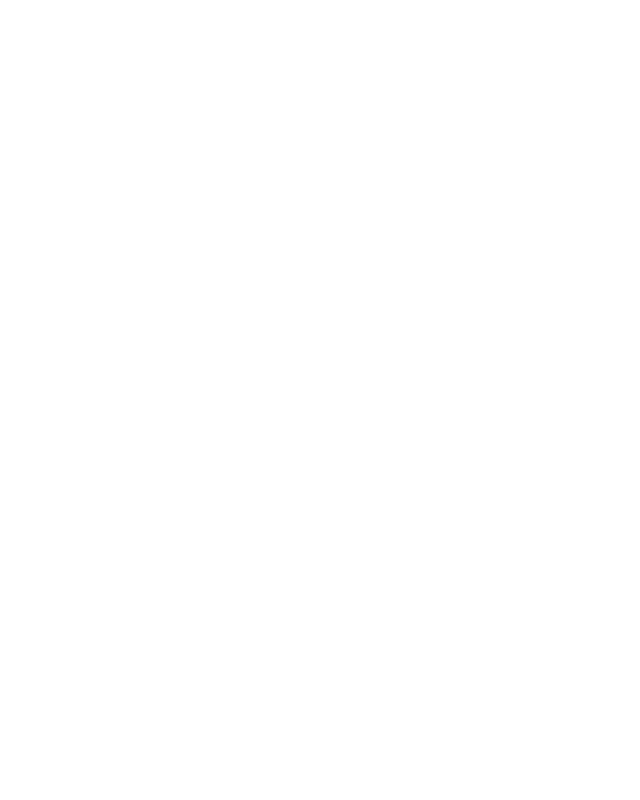
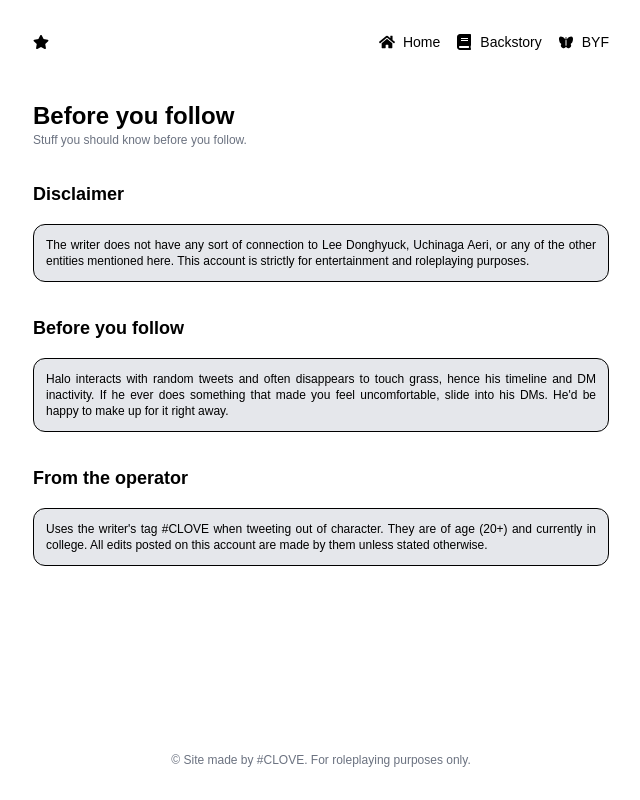
Before and after one commit to tifohsi/halo-site, a React (Vite) app: page /Byf in a window 1280 px wide. Before the commit this address had no page. Shown: the whole page, without its empty margins (319-959 px from the left). Built offline with nearby package versions, Linux system fonts and the light colour scheme; a web font is replaced by a local one.

Commit message:
added backstory and byf pages

```diff
--- /dev/null
+++ b/components/Footer.jsx
@@ -0,0 +1,11 @@
+import { Link } from 'react-router-dom'
+
+export default function Footer() {
+  return (
+    <footer>
+        <div className="px-8 py-8 text-center text-[10px] sm:text-xs text-gray-500 ">
+          &copy; Site made by #CLOVE. For roleplaying purposes only.
+        </div>
+    </footer>
+    )
+}
--- a/components/Header.jsx
+++ b/components/Header.jsx
@@ -5,25 +5,25 @@
 export default function Header() {
   return (
     <header className="px-8 py-8 flex items-center justify-between">
-      <FaStar className="w-4 h-4 text-black" />
-      <nav className="ml-2 text-black text-sm">
-        <ul className="flex space-x-6">
+      <FaStar className="w-3 h-3 sm:w-4 sm:h-4 text-black" />
+      <nav className="ml-2 text-black text-xs sm:text-sm">
+        <ul className="flex space-x-4">
           <li className="hover:cursor-pointer transition hover:scale-105">
             <Link to="/" className="flex items-center">
-              <FaHome className="w-4 h-4 inline-block mr-2" />
+              <FaHome className="w-3 h-3 sm:w-4 sm:h-4 inline-block mr-2" />
               Home
             </Link>
           </li>
           <li className='hover:cursor-pointer transition hover:scale-105'>
             <Link to="/Backstory" className="flex items-center">
-              <FaBook className="w-4 h-4 inline-block mr-2" />
+              <FaBook className="w-3 h-3 sm:w-4 sm:h-4 inline-block mr-2" />
               Backstory
             </Link>
           </li>
-          <li className="hover:cursor-pointer transition hover:scale-105 font-bold">
-            <Link to="/Mun" className="flex items-center">
-              <PiButterflyFill className="w-4 h-4 inline-block mr-2" />
-              문.
+          <li className="hover:cursor-pointer transition hover:scale-105">
+            <Link to="/Byf" className="flex items-center">
+              <PiButterflyFill className="w-3 h-3 sm:w-4 sm:h-4 inline-block mr-2" />
+              BYF
             </Link>
           </li>
         </ul>
--- a/pages/Backstory.jsx
+++ b/pages/Backstory.jsx
@@ -1,9 +1,58 @@
 import Header from '../components/Header.jsx'
+import Footer from '../components/Footer.jsx';
 
 export default function Backstory() {
     return (
-    <div className="max-w-[40rem] mx-auto align-center">
-        <Header />
-    </div>
+    <>
+        <div className="max-w-[40rem] mx-auto align-center">
+            <Header />
+
+            <main className="px-8 space-y-4">
+                <div className="pt-4 items-center about">
+                    <p className="text-2xl font-bold">Backstory</p>
+                    <p className="text-xs text-gray-500"> What makes Halo who he is.</p>
+                </div>
+
+                <div className="pt-4 flex justify-between items-center about">
+                    <p className="text-sm sm:text-lg font-bold">Halo, as he is.</p>
+                </div>
+
+                <div className="border border-black rounded-xl p-3  bg-gray-200 flex justify-center about-box-1">
+                    <p className="text-[10px] sm:text-xs justify text-justify">
+                        Born in Manila, Halo was raised in a loving household under his grandparents' care in Pampanga. Due to his parents' career nature, he was entrustted
+                        under the care of his grandparents, who provided him with a loving and supportive environment. Growing up, Halo developed a strong bond with both of his
+                        grandparents, so when his parents gave him the opportunity to move with them to Australia,he chose to stay with his grandparents in the Philippines.
+                        <br />
+                        <br />
+                        Currently, Halo resides in Manila, visiting his grandparents in Pampanga during weekends without fail. Despite the distance, Halo also maintains a strong bond
+                        with his parents, who he visits in Australia during holidays.
+                    </p>
+                </div>
+
+                <div className="pt-4 flex justify-between items-center about">
+                    <p className="text-sm sm:text-lg font-bold">Education and Career.</p>
+                </div>
+
+                <div className="border border-black rounded-xl p-3  bg-gray-200 flex justify-center about-box-1">
+                    <p className="text-[10px] sm:text-xs justify text-justify">
+                        Halo is a 4th year Information Technology student. His interest in technology and arts led him to pursue a degree in IT, wishing to become a web developer or a
+                        UX/UI designer someday. Occasionally, he takes graphic design commissions which allows him to explore his creativity, and works for his grandparents' cafe business, which has been a family legacy for years.
+                    </p>
+                </div>
+
+                <div className="pt-4 flex justify-between items-center about">
+                    <p className="text-sm sm:text-lg font-bold">The things he loves.</p>
+                </div>
+
+                <div className="border border-black rounded-xl p-3  bg-gray-200 flex justify-center about-box-1">
+                    <p className="text-[10px] sm:text-xs justify text-justify">
+                       Outside of studying, and working, Halo spends his time either watching F1, gaming, or spending time with Nui and Noya, his cats.
+                    </p>
+                </div>
+
+            </main>
+        </div>
+    <Footer />
+    </>
     )
 }
--- /dev/null
+++ b/pages/Byf.jsx
@@ -0,0 +1,50 @@
+import Header from '../components/Header.jsx'
+import Footer from '../components/Footer.jsx';
+
+export default function Byf() {
+    return (
+    <div className="flex flex-col min-h-screen">
+        <div className="max-w-[40rem] mx-auto w-full flex-grow">
+            <Header />
+
+            <main className="px-8 space-y-4">
+                <div className="pt-4 items-center about">
+                    <p className="text-2xl font-bold">Before you follow</p>
+                    <p className="text-xs text-gray-500">Stuff you should know before you follow.</p>
+                </div>
+
+                <div className="pt-4 flex justify-between items-center about">
+                    <p className="text-sm sm:text-lg font-bold">Disclaimer</p>
+                </div>
+
+                <div className="border border-black rounded-xl p-3  bg-gray-200 flex justify-center about-box-1">
+                    <p className="text-[10px] sm:text-xs justify text-justify">
+                        The writer does not have any sort of connection to Lee Donghyuck, Uchinaga Aeri, or any of the other entities mentioned here. This account is strictly for entertainment and roleplaying purposes.
+                    </p>
+                </div>
+
+                <div className="pt-4 flex justify-between items-center about">
+                    <p className="text-sm sm:text-lg font-bold">Before you follow</p>
+                </div>
+
+                <div className="border border-black rounded-xl p-3  bg-gray-200 flex justify-center about-box-1">
+                    <p className="text-[10px] sm:text-xs justify text-justify">
+                        Halo interacts with random tweets and often disappears to touch grass, hence his timeline and DM inactivity. If he ever does something that made you feel uncomfortable, slide into his DMs. He'd be happy to make up for it right away.                    </p>
+                </div>
+
+                <div className="pt-4 flex justify-between items-center about">
+                    <p className="text-sm sm:text-lg font-bold">From the operator</p>
+                </div>
+
+                <div className="border border-black rounded-xl p-3  bg-gray-200 flex justify-center about-box-1">
+                    <p className="text-[10px] sm:text-xs justify text-justify">
+                        Uses the writer's tag #CLOVE when tweeting out of character. They are of age (20+) and currently in college. All edits posted on this account are made by them unless stated otherwise.
+                    </p>
+                </div>
+
+            </main>
+        </div>
+        <Footer />
+    </div>
+    )
+}
--- a/pages/Mun.jsx
+++ /dev/null
@@ -1,9 +0,0 @@
-import Header from '../components/Header.jsx'
-
-export default function Mun() {
-    return (
-    <div className="max-w-[40rem] mx-auto align-center">
-        <Header />
-    </div>
-    )
-}
--- a/src/main.jsx
+++ b/src/main.jsx
@@ -1,11 +1,11 @@
 import React from 'react'
 import ReactDOM from 'react-dom/client'
 import { BrowserRouter, Routes, Route } from 'react-router-dom'
-import Home from '../pages/Home.jsx'
-import Halo from '../pages/Halo.jsx'
-import Eli from '../pages/Eli.jsx'
-import Backstory from '../pages/Backstory.jsx'
-import Mun from '../pages/Mun.jsx'
+import Home from '../pages/Home.jsx' // Changed to ../
+import Halo from '../pages/Halo.jsx' // Changed to ../
+import Eli from '../pages/Eli.jsx'   // Changed to ../
+import Backstory from '../pages/Backstory.jsx' // Changed to ../
+import Byf from '../pages/Byf.jsx'   // Changed to ../
 import './index.css'
 
 ReactDOM.createRoot(document.getElementById('root')).render(
@@ -16,7 +16,7 @@
         <Route path="/Halo" element={<Halo />} />
         <Route path="/Eli" element={<Eli />} />
         <Route path="/Backstory" element={<Backstory />} />
-        <Route path="/Mun" element={<Mun />} />
+        <Route path="/Byf" element={<Byf />} />
       </Routes>
     </BrowserRouter>
   </React.StrictMode>,
```
Also changed, not shown: pages/Home.jsx (+34 -25 lines).
